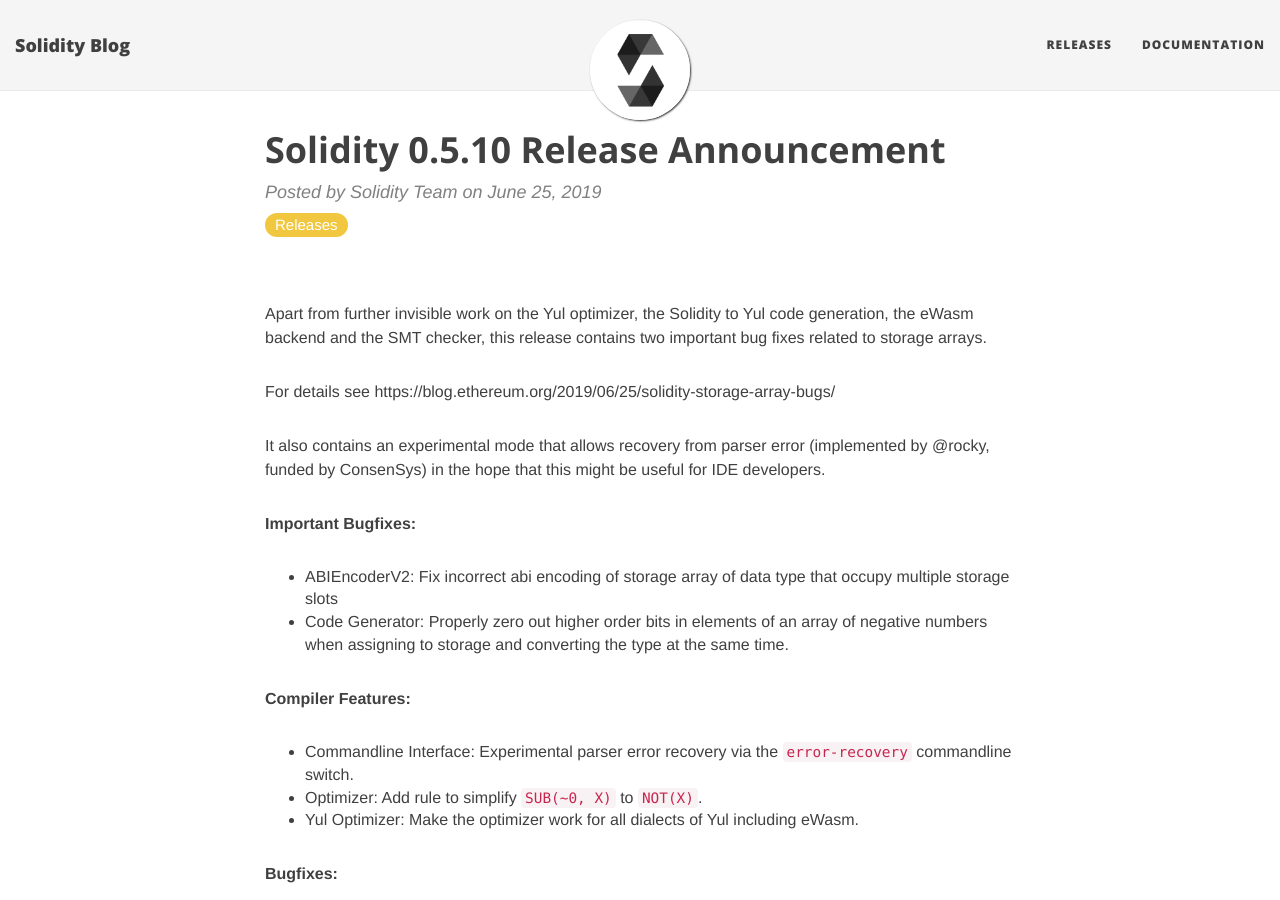
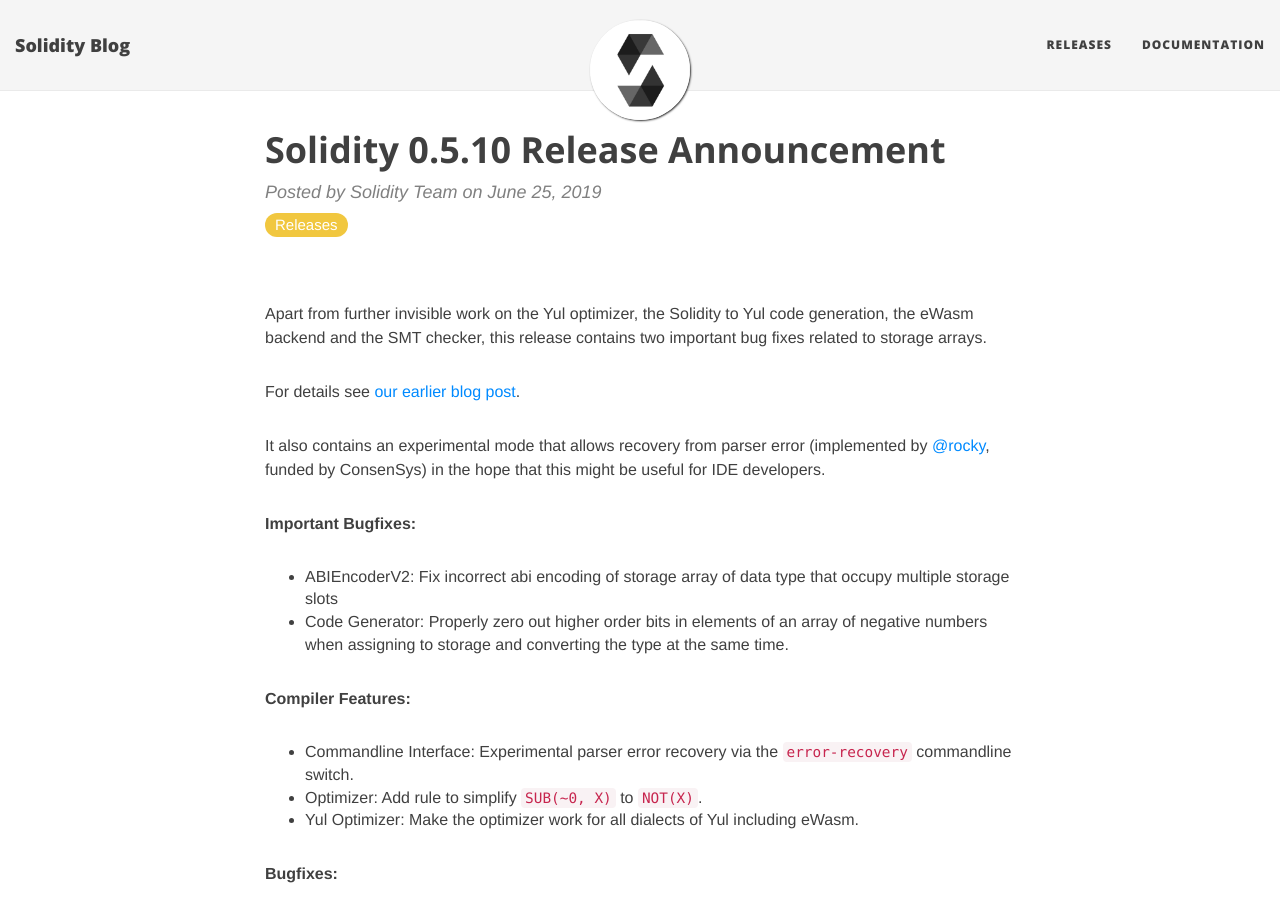
Before and after one commit to krismark930/solidity-blog, a Jekyll site: the page built from _posts/2019-06-25-solidity-0.5.10-release-announcement.md, in a window 1280 px wide and 900 px high. Built offline with Jekyll 4.4.1, drawn with Linux system fonts in a browser that asks for light colours.

Commit message:
Add clarifications

```diff
--- a/_posts/2019-06-25-solidity-0.5.10-release-announcement.md
+++ b/_posts/2019-06-25-solidity-0.5.10-release-announcement.md
@@ -9,9 +9,9 @@ category: Releases
 
 Apart from further invisible work on the Yul optimizer, the Solidity to Yul code generation, the eWasm backend and the SMT checker, this release contains two important bug fixes related to storage arrays.
 
-For details see https://blog.ethereum.org/2019/06/25/solidity-storage-array-bugs/
+For details see [our earlier blog post](https://solidity.ethereum.org/2019/06/25/solidity-storage-array-bugs/).
 
-It also contains an experimental mode that allows recovery from parser error (implemented by @rocky, funded by ConsenSys) in the hope that this might be useful for IDE developers.
+It also contains an experimental mode that allows recovery from parser error (implemented by [@rocky](https://github.com/rocky), funded by ConsenSys) in the hope that this might be useful for IDE developers.
 
 **Important Bugfixes:**
  * ABIEncoderV2: Fix incorrect abi encoding of storage array of data type that occupy multiple storage slots
```
Also changed, not shown: _posts/2019-03-26-solidity-0.5.7-release-announcement.md (+1 -1 lines), _posts/2020-03-17-solidity-0.5.17-release-announcement.md (+1 -1 lines).
